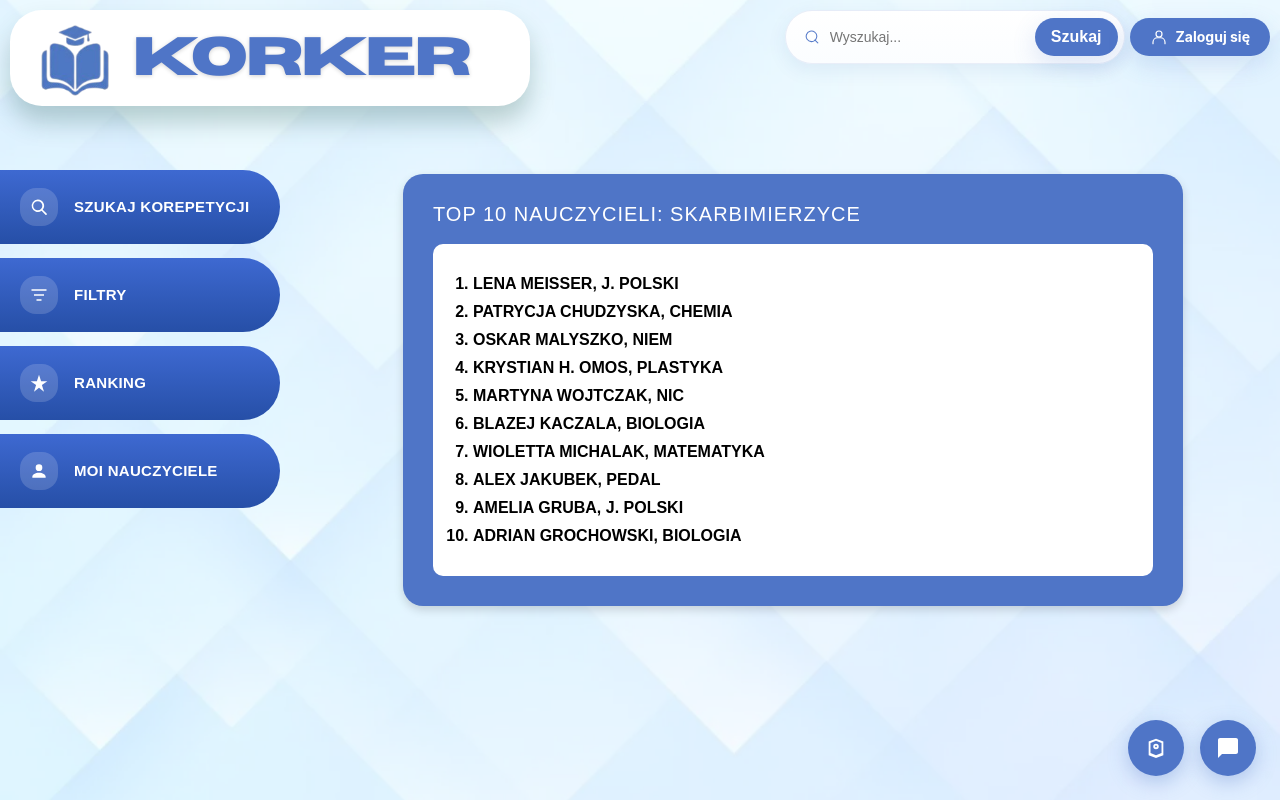
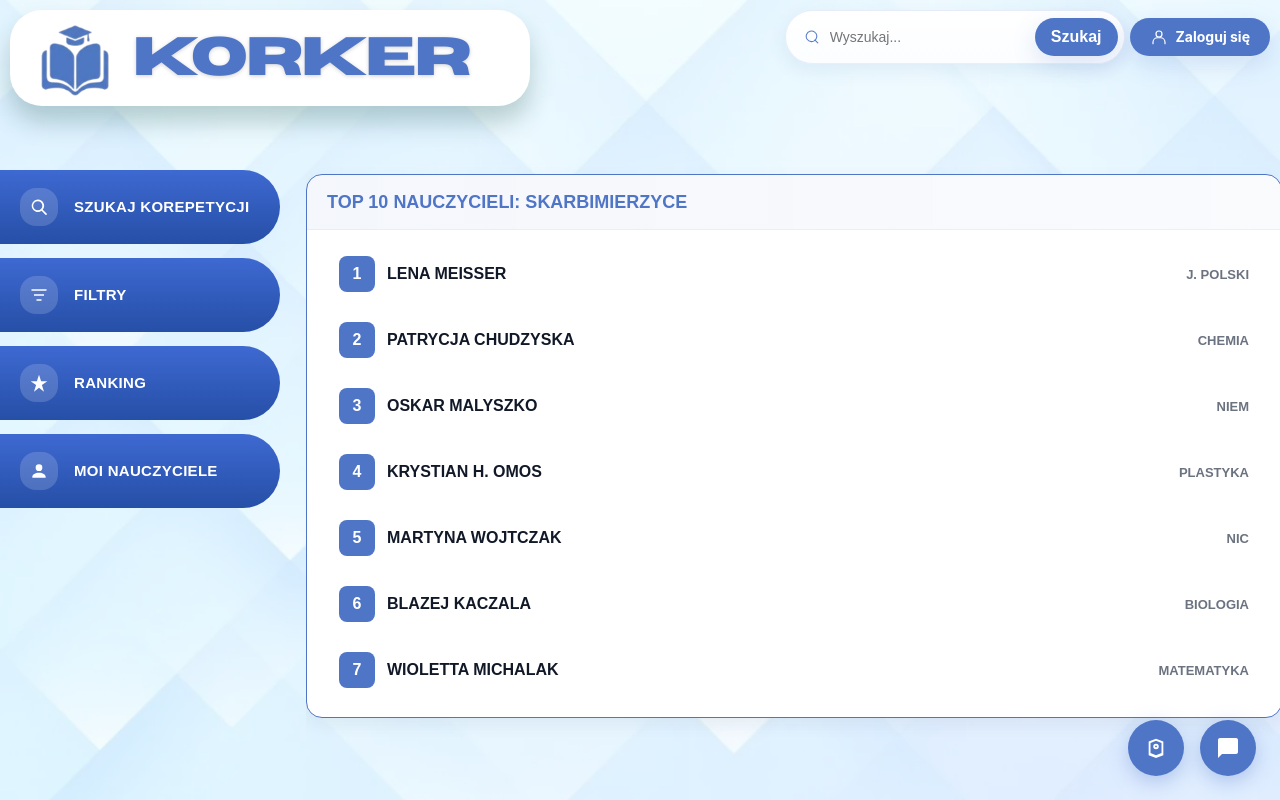
Before and after one commit to korkerteam/Korker, a Vue app: page / in a window 1280 px wide. Both pictures are taken after a click on the button "RANKING". Built offline with nearby package versions, Linux system fonts and the light colour scheme; no server answers.

Commit message:
Usprawniono wyglad Rankingow i usunieto scrolla w FindKorks.

```diff
--- a/src/views/menu/FindKorks.vue
+++ b/src/views/menu/FindKorks.vue
@@ -465,7 +465,7 @@ function closePage() {
 .find-korks-panel {
   border: 1.5px solid var(--primary-color);
   width: 100%;
-  max-width: 1080px;
+  max-width: 1280px;
   min-height: 0;
   max-height: calc(100vh - 160px);
   display: flex;
--- a/src/views/menu/Ranks.vue
+++ b/src/views/menu/Ranks.vue
@@ -7,63 +7,155 @@ const loading = ref(false)
 
 <template>
   <LoadingBox v-if="loading" />
-  <div v-else class="ranking-container">
-    <h2>TOP 10 NAUCZYCIELI: SKARBIMIERZYCE</h2>
-    <div class="white-bg">
-      <ol>
-        <li>LENA MEISSER, J. POLSKI</li>
-        <li>PATRYCJA CHUDZYSKA, CHEMIA</li>
-        <li>OSKAR MALYSZKO, NIEM</li>
-        <li>KRYSTIAN H. OMOS, PLASTYKA</li>
-        <li>MARTYNA WOJTCZAK, NIC</li>
-        <li>BLAZEJ KACZALA, BIOLOGIA</li>
-        <li>WIOLETTA MICHALAK, MATEMATYKA</li>
-        <li>ALEX JAKUBEK, PEDAL</li>
-        <li>AMELIA GRUBA, J. POLSKI</li>
-        <li>ADRIAN GROCHOWSKI, BIOLOGIA</li>
+  <div v-else class="ranks-panel">
+    <div class="ranks-header">
+      <h3>TOP 10 NAUCZYCIELI: SKARBIMIERZYCE</h3>
+    </div>
+
+    <div class="ranks-body">
+      <ol class="ranks-list">
+        <li>
+          <span class="rank">1</span><span class="name">LENA MEISSER</span
+          ><span class="subject">J. POLSKI</span>
+        </li>
+        <li>
+          <span class="rank">2</span><span class="name">PATRYCJA CHUDZYSKA</span
+          ><span class="subject">CHEMIA</span>
+        </li>
+        <li>
+          <span class="rank">3</span><span class="name">OSKAR MALYSZKO</span
+          ><span class="subject">NIEM</span>
+        </li>
+        <li>
+          <span class="rank">4</span><span class="name">KRYSTIAN H. OMOS</span
+          ><span class="subject">PLASTYKA</span>
+        </li>
+        <li>
+          <span class="rank">5</span><span class="name">MARTYNA WOJTCZAK</span
+          ><span class="subject">NIC</span>
+        </li>
+        <li>
+          <span class="rank">6</span><span class="name">BLAZEJ KACZALA</span
+          ><span class="subject">BIOLOGIA</span>
+        </li>
+        <li>
+          <span class="rank">7</span><span class="name">WIOLETTA MICHALAK</span
+          ><span class="subject">MATEMATYKA</span>
+        </li>
+        <li>
+          <span class="rank">8</span><span class="name">ALEX JAKUBEK</span
+          ><span class="subject">PEDAL</span>
+        </li>
+        <li>
+          <span class="rank">9</span><span class="name">AMELIA GRUBA</span
+          ><span class="subject">J. POLSKI</span>
+        </li>
+        <li>
+          <span class="rank">10</span><span class="name">ADRIAN GROCHOWSKI</span
+          ><span class="subject">BIOLOGIA</span>
+        </li>
       </ol>
     </div>
   </div>
 </template>
 
 <style scoped>
-.ranking-container {
-  background-color: #4f75c7;
-  color: white;
-  padding: 30px;
-  border-radius: 20px;
+.ranks-panel {
+  border: 1.5px solid var(--primary-color);
   width: 100%;
-  max-width: 720px;
+  max-width: 1120px;
+  margin: 0 auto;
+  background: #ffffff;
+  border-radius: 16px;
+  box-shadow: 0 6px 18px rgba(31, 41, 55, 0.06);
+  overflow: hidden;
   font-family: sans-serif;
-  box-shadow: 0 4px 10px rgba(0, 0, 0, 0.15);
-  margin: 0 auto;
   min-height: 0;
-  max-height: calc(100vh - 180px);
-  overflow: auto;
+  max-height: calc(74vh - 50px);
+  display: flex;
+  flex-direction: column;
 }
 
-.white-bg {
-  background-color: white;
-  color: black;
-  padding: 20px;
-  border-radius: 10px;
-  margin-top: 20px;
-}
-h2 {
-  margin-top: 0;
-  font-size: 20px;
-  letter-spacing: 1px;
+.ranks-header {
+  padding: 18px 20px;
+  background: linear-gradient(90deg, rgba(79, 117, 199, 0.06), rgba(79, 117, 199, 0.03));
+  border-bottom: 1px solid rgba(79, 117, 199, 0.08);
 }
 
-ol {
-  list-style-type: decimal;
+.ranks-header h3 {
   margin: 0;
-  padding-left: 20px;
+  color: var(--primary-color);
+  font-size: 18px;
+  font-weight: 700;
 }
 
-li {
-  margin: 12px 0;
-  font-weight: bold;
-  font-size: 16px;
+.ranks-body {
+  padding: 16px 20px 22px 20px;
+  overflow-y: auto;
+}
+
+/* Scrollbar styling for ranks body */
+.ranks-body::-webkit-scrollbar {
+  width: 10px;
+}
+.ranks-body::-webkit-scrollbar-track {
+  background: transparent;
+}
+.ranks-body::-webkit-scrollbar-thumb {
+  background: rgba(79, 117, 199, 0.22);
+  border-radius: 8px;
+}
+.ranks-body:hover::-webkit-scrollbar-thumb {
+  background: rgba(79, 117, 199, 0.32);
+}
+.ranks-body {
+  scrollbar-width: thin;
+  scrollbar-color: rgba(79, 117, 199, 0.22) transparent;
+}
+
+.ranks-list {
+  margin: 0;
+  padding: 0;
+  list-style: none;
+  display: flex;
+  flex-direction: column;
+  gap: 10px;
+}
+
+.ranks-list li {
+  display: grid;
+  grid-template-columns: 36px 1fr auto;
+  align-items: center;
+  gap: 12px;
+  padding: 10px 12px;
+  border-radius: 10px;
+  transition: background 0.12s ease;
+}
+
+.ranks-list li:hover {
+  background: rgba(79, 117, 199, 0.04);
+}
+
+.rank {
+  display: inline-flex;
+  align-items: center;
+  justify-content: center;
+  width: 36px;
+  height: 36px;
+  border-radius: 8px;
+  background: var(--primary-color);
+  color: white;
+  font-weight: 700;
+}
+
+.name {
+  font-weight: 700;
+  color: #111827;
+}
+
+.subject {
+  color: #6b7280;
+  font-size: 13px;
+  font-weight: 600;
 }
 </style>
```
